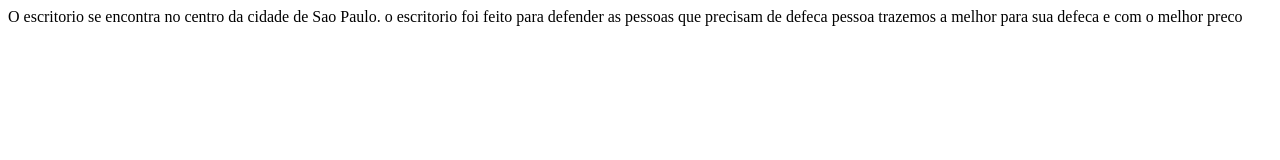
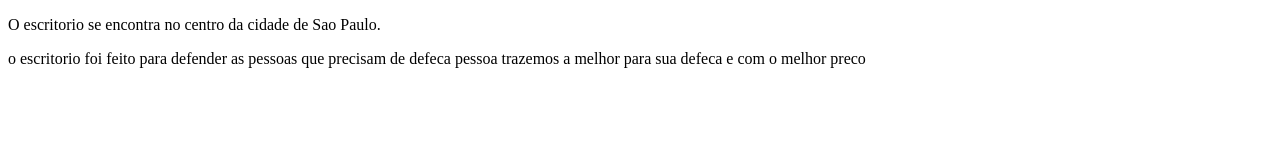
Before and after one commit to evilinerc/paginaweb, a plain HTML site: page index.html in a window 1280 px wide. Drawn offline with Linux system fonts and the light colour scheme.

Commit message:
atualizaçao pag internet

```diff
--- a/index.html
+++ b/index.html
@@ -6,7 +6,7 @@
   </head>
   <body>
 
-O escritorio se encontra no centro da cidade de Sao Paulo.
+<p> O escritorio se encontra no centro da cidade de Sao Paulo.</p>
    o escritorio foi feito para defender as pessoas que precisam de defeca pessoa trazemos a melhor para sua defeca e com o melhor preco
   </body>
 </html>
```
